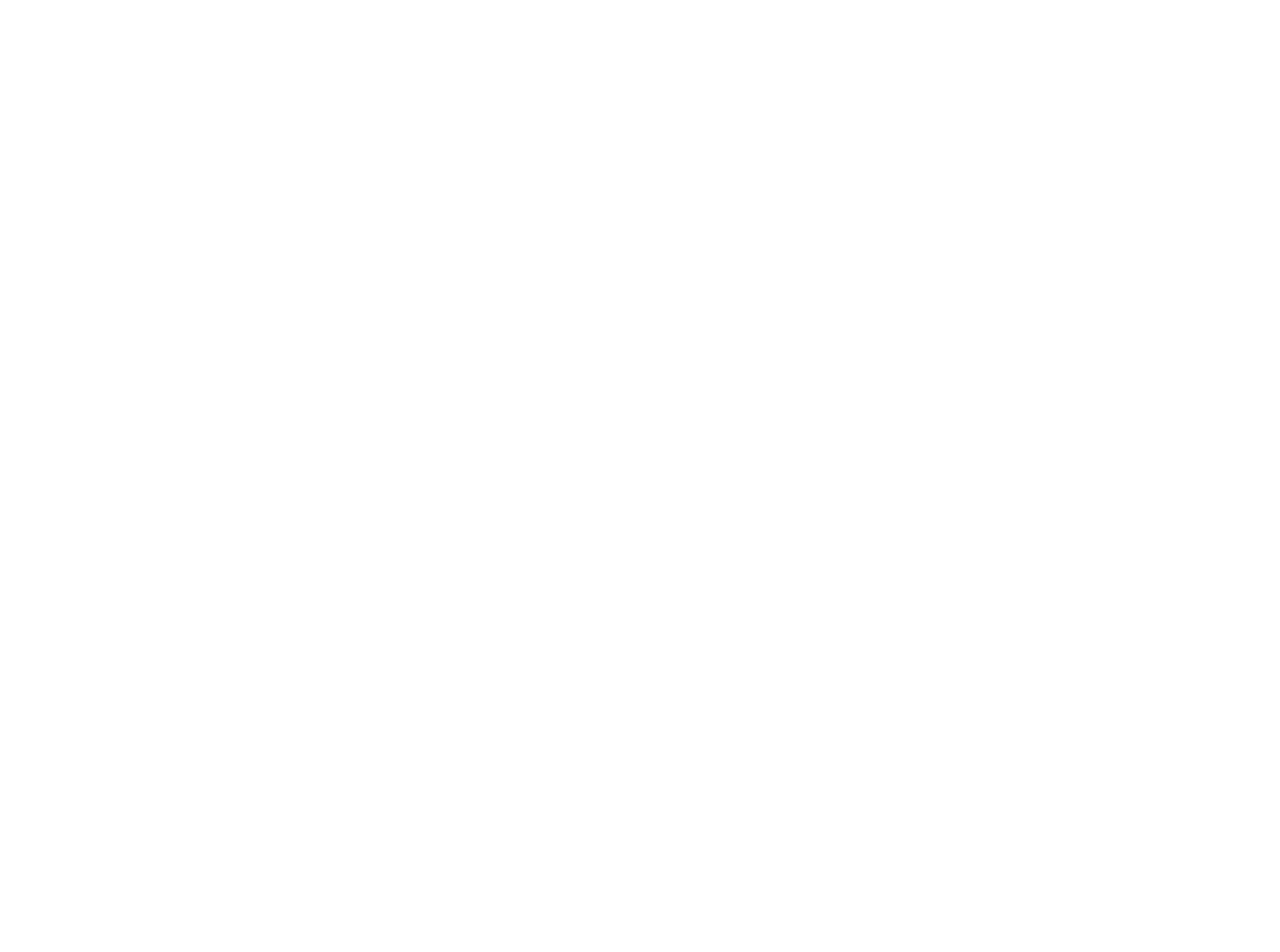
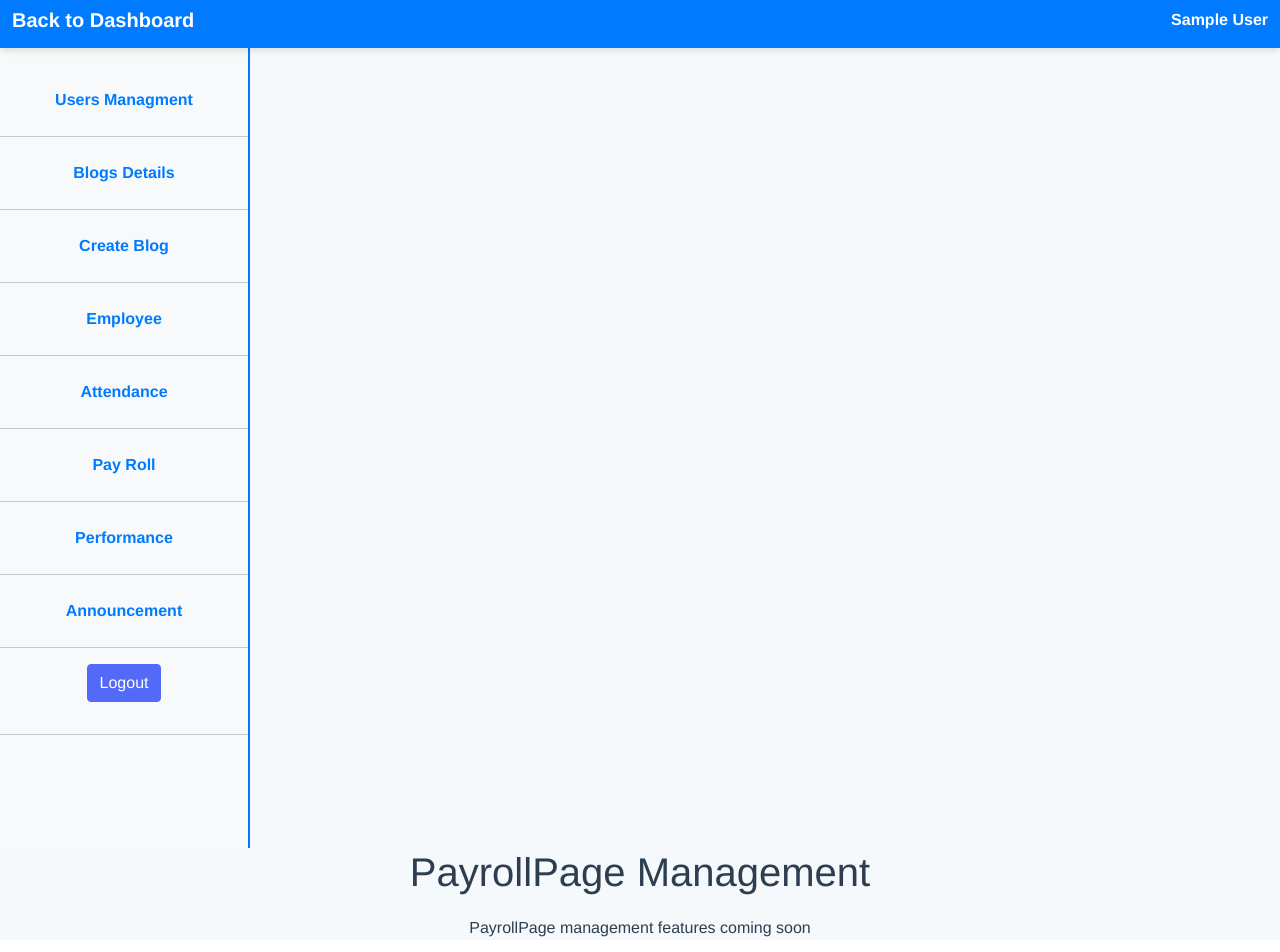
Before and after one commit to alihamza-12/HR-system, a Vue app: page /payroll in a window 1280 px wide. Shown: the top 952 px of the page. Before the commit the page ends 800 px from the top, so only its background shows below. Built offline with nearby package versions, Linux system fonts and the light colour scheme; sample sign-in values are in the browser's storage.

Commit message:
Setup done

```diff
--- /dev/null
+++ b/src/assets/pages/announcement.vue
@@ -0,0 +1,45 @@
+<template>
+  <div class="page-container">
+    <nav-bar />
+    <div class="content-wrapper">
+      <side-bar />
+      <div class="main-content">
+        <!-- <h1>Announcement Management</h1> -->
+        <div class="employee-content">
+          <!-- Content will be added here -->
+          <!-- <p>Announcement management features coming soon</p> -->
+        </div>
+      </div>
+    </div>
+  </div>
+</template>
+
+<script>
+import navBar from '@/components/navbar.vue';
+import sideBar from '@/components/sideBar.vue';
+
+export default {
+  name: 'AnnouncementPage',
+  components: {
+    navBar,
+    sideBar
+  },
+  data() {
+    return {
+      // Data properties will be added here
+    }
+  },
+  methods: {
+    // Methods will be added here
+  }
+}
+</script>
+
+<style scoped>
+.employee-page {
+  padding: 20px;
+}
+.employee-content {
+  margin-top: 20px;
+}
+</style>
--- /dev/null
+++ b/src/assets/pages/attendendane.vue
@@ -0,0 +1,45 @@
+<template>
+  <div class="page-container">
+    <nav-bar />
+    <div class="content-wrapper">
+      <side-bar />
+      <div class="main-content">
+        <h1>AttendencePage Management</h1>
+        <div class="employee-content">
+          <!-- Content will be added here -->
+          <p>AttendencePage management features coming soon</p>
+        </div>
+      </div>
+    </div>
+  </div>
+</template>
+
+<script>
+import navBar from '@/components/navbar.vue';
+import sideBar from '@/components/sideBar.vue';
+
+export default {
+  name: 'AttendencePage',
+  components: {
+    navBar,
+    sideBar
+  },
+  data() {
+    return {
+      // Data properties will be added here
+    }
+  },
+  methods: {
+    // Methods will be added here
+  }
+}
+</script>
+
+<style scoped>
+.employee-page {
+  padding: 20px;
+}
+.employee-content {
+  margin-top: 20px;
+}
+</style>
--- a/src/assets/pages/dashBoard.vue
+++ b/src/assets/pages/dashBoard.vue
@@ -24,7 +24,7 @@
   },
   data() {
     return {
-      sidebarVisible: false
+      sidebarVisible: true
     };
   },
   created() {
--- /dev/null
+++ b/src/assets/pages/employee.vue
@@ -0,0 +1,45 @@
+<template>
+  <div class="page-container">
+    <nav-bar />
+    <div class="content-wrapper">
+      <side-bar />
+      <div class="main-content">
+        <h1>Employee Management</h1>
+        <div class="employee-content">
+          <!-- Content will be added here -->
+          <p>Employee management features coming soon</p>
+        </div>
+      </div>
+    </div>
+  </div>
+</template>
+
+<script>
+import navBar from '@/components/navbar.vue';
+import sideBar from '@/components/sideBar.vue';
+
+export default {
+  name: 'EmployeePage',
+  components: {
+    navBar,
+    sideBar
+  },
+  data() {
+    return {
+      // Data properties will be added here
+    }
+  },
+  methods: {
+    // Methods will be added here
+  }
+}
+</script>
+
+<style scoped>
+.employee-page {
+  padding: 20px;
+}
+.employee-content {
+  margin-top: 20px;
+}
+</style>
--- /dev/null
+++ b/src/assets/pages/payroll.vue
@@ -0,0 +1,45 @@
+<template>
+  <div class="page-container">
+    <nav-bar />
+    <div class="content-wrapper">
+      <side-bar />
+      <div class="main-content">
+        <h1>PayrollPage Management</h1>
+        <div class="employee-content">
+          <!-- Content will be added here -->
+          <p>PayrollPage management features coming soon</p>
+        </div>
+      </div>
+    </div>
+  </div>
+</template>
+
+<script>
+import navBar from '@/components/navbar.vue';
+import sideBar from '@/components/sideBar.vue';
+
+export default {
+  name: 'PayrollPage',
+  components: {
+    navBar,
+    sideBar
+  },
+  data() {
+    return {
+      // Data properties will be added here
+    }
+  },
+  methods: {
+    // Methods will be added here
+  }
+}
+</script>
+
+<style scoped>
+.employee-page {
+  padding: 20px;
+}
+.employee-content {
+  margin-top: 20px;
+}
+</style>
--- /dev/null
+++ b/src/assets/pages/performance-page.vue
@@ -0,0 +1,45 @@
+<template>
+  <div class="page-container">
+    <nav-bar />
+    <div class="content-wrapper">
+      <side-bar />
+      <div class="main-content">
+        <h1>performancePage Management</h1>
+        <div class="employee-content">
+          <!-- Content will be added here -->
+          <p>performancePage management features coming soon</p>
+        </div>
+      </div>
+    </div>
+  </div>
+</template>
+
+<script>
+import navBar from '@/components/navbar.vue';
+import sideBar from '@/components/sideBar.vue';
+
+export default {
+  name: 'performancePage',
+  components: {
+    navBar,
+    sideBar
+  },
+  data() {
+    return {
+      // Data properties will be added here
+    }
+  },
+  methods: {
+    // Methods will be added here
+  }
+}
+</script>
+
+<style scoped>
+.employee-page {
+  padding: 20px;
+}
+.employee-content {
+  margin-top: 20px;
+}
+</style>
--- a/src/components/sideBar.vue
+++ b/src/components/sideBar.vue
@@ -21,6 +21,36 @@
           <li>
             <router-link class="nav-link" to="/createblog">
               Create Blog
+            </router-link>
+          </li>
+          <hr>
+          <li>
+            <router-link class="nav-link" to="/employee">
+              Employee
+            </router-link>
+          </li>
+          <hr>
+          <li>
+            <router-link class="nav-link" to="/attendance">
+              Attendance
+            </router-link>
+          </li>
+          <hr>
+          <li>
+            <router-link class="nav-link" to="/payroll">
+              Pay Roll
+            </router-link>
+          </li>
+          <hr>
+          <li>
+            <router-link class="nav-link" to="/performance">
+              Performance
+            </router-link>
+          </li>
+          <hr>
+          <li>
+            <router-link class="nav-link" to="/announcement">
+              Announcement
             </router-link>
           </li>
           <hr />
```
Also changed, not shown: src/route.js (+29 -4 lines).
